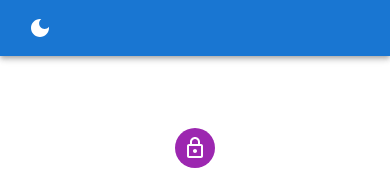
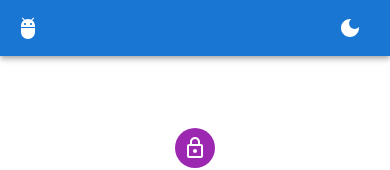
Before and after one commit to iAnisdev/nfq-task-shopping-cart, a React (Create React App) app: page /login in a window 390 px wide. Shown: the top 170 px of the page. Built offline with nearby package versions, Linux system fonts and the light colour scheme.

Commit message:
responsive fixes

```diff
--- a/src/features/Appbar/Appbar.tsx
+++ b/src/features/Appbar/Appbar.tsx
@@ -173,7 +173,7 @@ const MainAppBar = () => {
               alignItems="center"
             >
 
-              <AdbIcon sx={{ display: { xs: 'none', md: 'flex' }, mr: 1 }} />
+              <AdbIcon sx={{ display: {  md: 'flex' }, mr: 1 }} />
 
               <Box sx={{ flexGrow: 0}}>
                 <IconButton size="large" color="inherit" onClick={SetTheme} >
--- a/src/features/Drawer/Drawer.tsx
+++ b/src/features/Drawer/Drawer.tsx
@@ -46,10 +46,10 @@ export default function ItemDrawer() {
             <Drawer
                 anchor="right"
                 open={isOpen}
-                onClose={(e) => closeDrawer}
+                onClose={() => closeDrawer}
             >
                 <Box
-                    sx={{ width: '50vw', height: '100vh', display: 'flex', flexDirection: 'column', justifyContent: 'space-between' }}
+                    sx={{ maxWidth: '500px', height: '100vh', display: 'flex', flexDirection: 'column', justifyContent: 'space-between' }}
                     role="presentation"
                 >
                     <CardHeader
```
